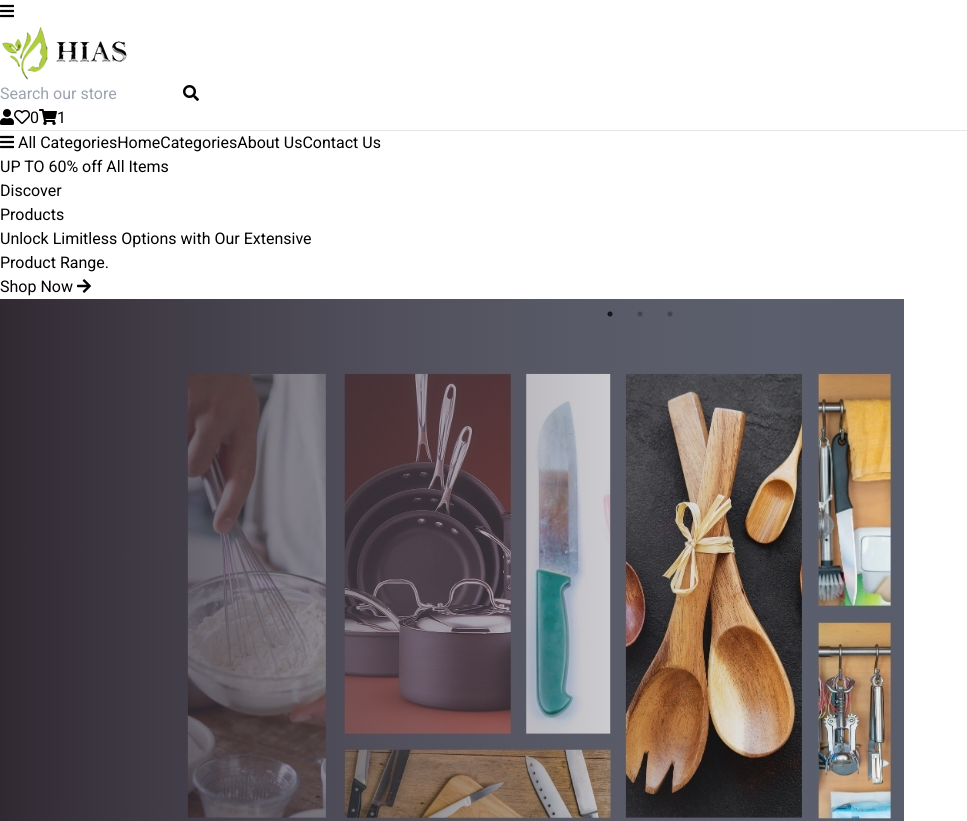
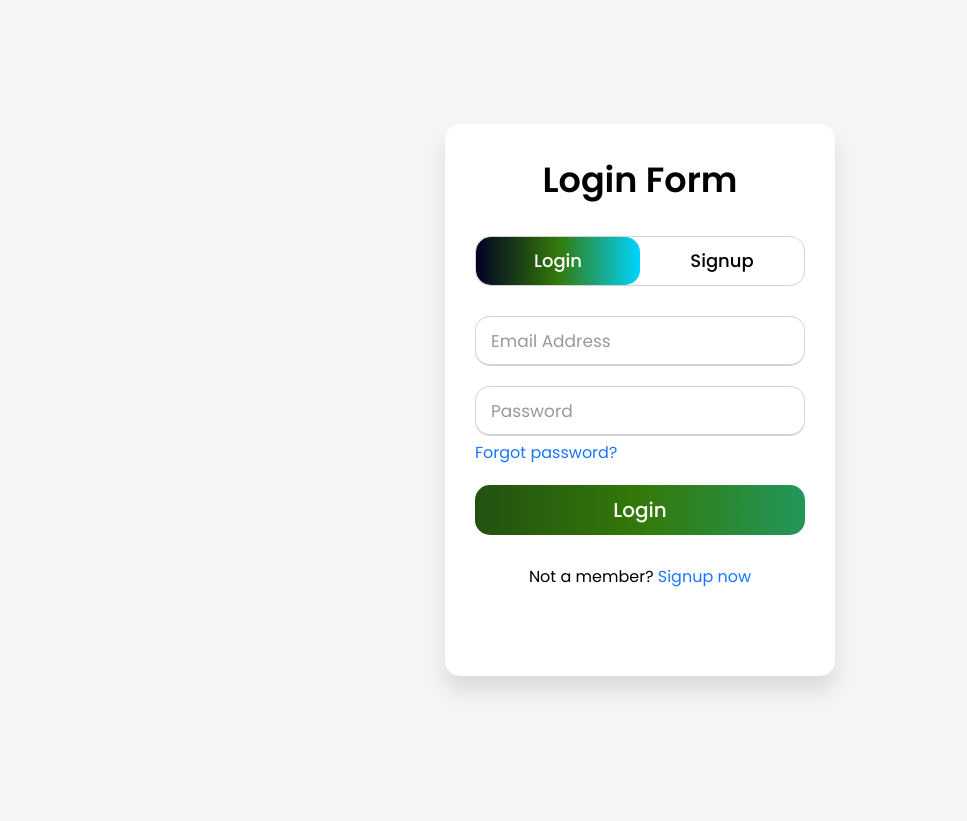
Before and after one commit to Dharmik-Lathiya/HiasEcommerce, a React (Vite) app in the folder FrontEnd/: page /Login in a window 1280 px wide. Shown: the top 821 px of the page, without its empty margins (0-967 px from the left). After the commit the page ends 800 px from the top, so only its background shows below. Built offline with nearby package versions, Linux system fonts and the light colour scheme.

Commit message:
LoginPage

```diff
--- a/FrontEnd/package.json
+++ b/FrontEnd/package.json
@@ -12,6 +12,7 @@
   "dependencies": {
     "react": "^18.3.1",
     "react-dom": "^18.3.1",
+    "react-router-dom": "^7.1.3",
     "react-slick": "^0.30.3",
     "slick-carousel": "^1.8.1"
   },
--- a/FrontEnd/src/App.jsx
+++ b/FrontEnd/src/App.jsx
@@ -1,12 +1,16 @@
 import './App.css'
-import Header from './Components/Header'
 import HomePage from './Components/Home/HomePage'
-
+import { BrowserRouter, Routes, Route } from "react-router";
+import Login from './Components/Login';
 function App() {
   return (
     <>
-      <Header/>
-      <HomePage/>
+      <BrowserRouter>
+        <Routes>
+        <Route index element={<HomePage />} />
+          <Route path="/Login" element={<Login />} />
+        </Routes>
+      </BrowserRouter>
     </>
   )
 }
--- a/FrontEnd/src/Components/Header.jsx
+++ b/FrontEnd/src/Components/Header.jsx
@@ -1,4 +1,5 @@
 import React from "react";
+import { Outlet, Link } from "react-router-dom";
 const Header = () => {
   return (
     <header className="w-full border-b shadow-sm">
@@ -24,9 +25,11 @@
         </div>
 
         <div className="flex items-center space-x-4">
-          <button className="text-gray-600">
+          <Link  to="/Login" className="text-gray-600" >
           <i className="fas fa-user"></i>
-          </button>
+          </Link>
+
+
           <button className="text-gray-600 relative">
           <i className="far fa-heart"></i>
             <span className="absolute -top-1 -right-1 bg-green-500 text-white text-xs rounded-full w-4 h-4 flex items-center justify-center">0</span>
--- a/FrontEnd/src/Components/Home/HomePage.jsx
+++ b/FrontEnd/src/Components/Home/HomePage.jsx
@@ -1,6 +1,6 @@
 import React, { useState } from 'react';
 import Slider from "react-slick";
-
+import Header from '../Header.jsx';
 function SimpleSlider() {
   const settings = {
     dots: true,
@@ -53,6 +53,7 @@
   };
   return (
     <>
+    <Header />
     <div className="container flex bg-slate-100 h-[40vw] w-full">
       <div className="slider-container lg:w-9/12 lg:h-40  pt-5 pl-5">
         <Slider {...settings}>
--- /dev/null
+++ b/FrontEnd/src/Components/Login.css
@@ -0,0 +1,182 @@
+@import url('https://fonts.googleapis.com/css?family=Poppins:400,500,600,700&display=swap');
+*{
+  margin: 0;
+  padding: 0;
+  box-sizing: border-box;
+  font-family: 'Poppins', sans-serif;
+}
+html,body{
+  display: grid;
+  height: 100%;
+  width: 100%;
+  place-items: center;
+  background: #f5f5f5;
+}
+::selection{
+  background: #1a75ff;
+  color: #fff;
+}
+.wrapper{
+  overflow: hidden;
+  max-width: 390px;
+  background: #fff;
+  padding: 30px;
+  border-radius: 15px;
+  box-shadow: 0px 15px 20px rgba(0,0,0,0.1);
+}
+.wrapper .title-text{
+  display: flex;
+  width: 200%;
+}
+.wrapper .title{
+  width: 50%;
+  font-size: 35px;
+  font-weight: 600;
+  text-align: center;
+  transition: all 0.6s cubic-bezier(0.68,-0.55,0.265,1.55);
+}
+.wrapper .slide-controls{
+  position: relative;
+  display: flex;
+  height: 50px;
+  width: 100%;
+  overflow: hidden;
+  margin: 30px 0 10px 0;
+  justify-content: space-between;
+  border: 1px solid lightgrey;
+  border-radius: 15px;
+}
+.slide-controls .slide{
+  height: 100%;
+  width: 100%;
+  color: #fff;
+  font-size: 18px;
+  font-weight: 500;
+  text-align: center;
+  line-height: 48px;
+  cursor: pointer;
+  z-index: 1;
+  transition: all 0.6s ease;
+}
+.slide-controls label.signup{
+  color: #000;
+}
+.slide-controls .slider-tab{
+  position: absolute;
+  height: 100%;
+  width: 50%;
+  left: 0;
+  z-index: 0;
+  border-radius: 15px;
+  background:-webkit-linear-gradient(left, #020024,#337909,#00d4ff);
+  transition: all 0.6s cubic-bezier(0.68,-0.55,0.265,1.55);
+}
+input[type="radio"]{
+  display: none;
+}
+#signup:checked ~ .slider-tab{
+  left: 50%;
+}
+#signup:checked ~ label.signup{
+  color: #fff;
+  cursor: default;
+  user-select: none;
+}
+#signup:checked ~ label.login{
+  color: #000;
+}
+#login:checked ~ label.signup{
+  color: #000;
+}
+#login:checked ~ label.login{
+  cursor: default;
+  user-select: none;
+}
+.wrapper .form-container{
+  width: 100%;
+  overflow: hidden;
+}
+.form-container .form-inner{
+  display: flex;
+  width: 200%;
+}
+.form-container .form-inner form{
+  width: 50%;
+  transition: all 0.6s cubic-bezier(0.68,-0.55,0.265,1.55);
+}
+.form-inner form .field{
+  height: 50px;
+  width: 100%;
+  margin-top: 20px;
+}
+.form-inner form .field input{
+  height: 100%;
+  width: 100%;
+  outline: none;
+  padding-left: 15px;
+  border-radius: 15px;
+  border: 1px solid lightgrey;
+  border-bottom-width: 2px;
+  font-size: 17px;
+  transition: all 0.3s ease;
+}
+.form-inner form .field input:focus{
+  border-color: #1a75ff;
+  /* box-shadow: inset 0 0 3px #fb6aae; */
+}
+.form-inner form .field input::placeholder{
+  color: #999;
+  transition: all 0.3s ease;
+}
+form .field input:focus::placeholder{
+  color: #1a75ff;
+}
+.form-inner form .pass-link{
+  margin-top: 5px;
+}
+.form-inner form .signup-link{
+  text-align: center;
+  margin-top: 30px;
+}
+.form-inner form .pass-link a,
+.form-inner form .signup-link a{
+  color: #1a75ff;
+  text-decoration: none;
+}
+.form-inner form .pass-link a:hover,
+.form-inner form .signup-link a:hover{
+  text-decoration: underline;
+}
+form .btn{
+  height: 50px;
+  width: 100%;
+  border-radius: 15px;
+  position: relative;
+  overflow: hidden;
+}
+form .btn .btn-layer{
+  height: 100%;
+  width: 300%;
+  position: absolute;
+  left: -100%;
+  background:-webkit-linear-gradient(left, #020024,#337909,#00d4ff);
+  border-radius: 15px;
+  transition: all 0.4s ease;;
+}
+form .btn:hover .btn-layer{
+  left: 0;
+}
+form .btn input[type="submit"]{
+  height: 100%;
+  width: 100%;
+  z-index: 1;
+  position: relative;
+  background: none;
+  border: none;
+  color: #fff;
+  padding-left: 0;
+  border-radius: 15px;
+  font-size: 20px;
+  font-weight: 500;
+  cursor: pointer;
+}
--- /dev/null
+++ b/FrontEnd/src/Components/Login.jsx
@@ -0,0 +1,80 @@
+import React from 'react'
+import "./Login.css"
+import { useEffect } from 'react';
+
+export default function Login() {
+  useEffect(() => {
+    const loginText = document.querySelector(".title-text .login");
+    const loginForm = document.querySelector("form.login");
+    const loginBtn = document.querySelector("label.login");
+    const signupBtn = document.querySelector("label.signup");
+    const signupLink = document.querySelector("form .signup-link a");
+
+    signupBtn.onclick = () => {
+      loginForm.style.marginLeft = "-50%";
+      loginText.style.marginLeft = "-50%";
+    };
+    loginBtn.onclick = () => {
+      loginForm.style.marginLeft = "0%";
+      loginText.style.marginLeft = "0%";
+    };
+    signupLink.onclick = () => {
+      signupBtn.click();
+      return false;
+    };
+}, []);
+    return (
+    <div className="wrapper">
+    <div className="title-text">
+      <div className="title login">Login Form</div>
+      <div className="title signup">Signup Form</div>
+    </div>
+    <div className="form-container">
+      <div className="slide-controls">
+        <input type="radio" name="slide" id="login" checked/>
+        <input type="radio" name="slide" id="signup"/>
+        <label for="login" className="slide login">Login</label>
+        <label for="signup" className="slide signup">Signup</label>
+        <div className="slider-tab"></div>
+      </div>
+      <div className="form-inner">
+        <form action="#" className="login">
+          <div className="field">
+            <input type="text" placeholder="Email Address" required/>
+          </div>
+          <div className="field">
+            <input type="password" placeholder="Password" required/>
+          </div>
+          <div className="pass-link"><a href="#">Forgot password?</a></div>
+          <div className="field btn">
+            <div className="btn-layer"></div>
+            <input type="submit" value="Login"/>
+          </div>
+          <div className="signup-link">Not a member? <a href="">Signup now</a></div>
+        </form>
+        <form action="#" className="signup">
+          <div className="field">
+            <input type="text" placeholder="Enter Name" required/>
+          </div>
+          <div className="field">
+            <input type="text" placeholder="Email Address" required/>
+          </div>
+          <div className="field">
+            <input type="password" placeholder="Password" required/>
+          </div>
+          <div className="field">
+            <input type="password" placeholder="Confirm password" required/>
+          </div>
+          <div className="field btn">
+            <div className="btn-layer"></div>
+            <input type="submit" value="Signup"/>
+          </div>
+        </form>
+      </div>
+    </div>
+  </div>
+
+
+
+  );
+}
```
Also changed, not shown: 1 other file (tests, documents, lock files or other folders).
